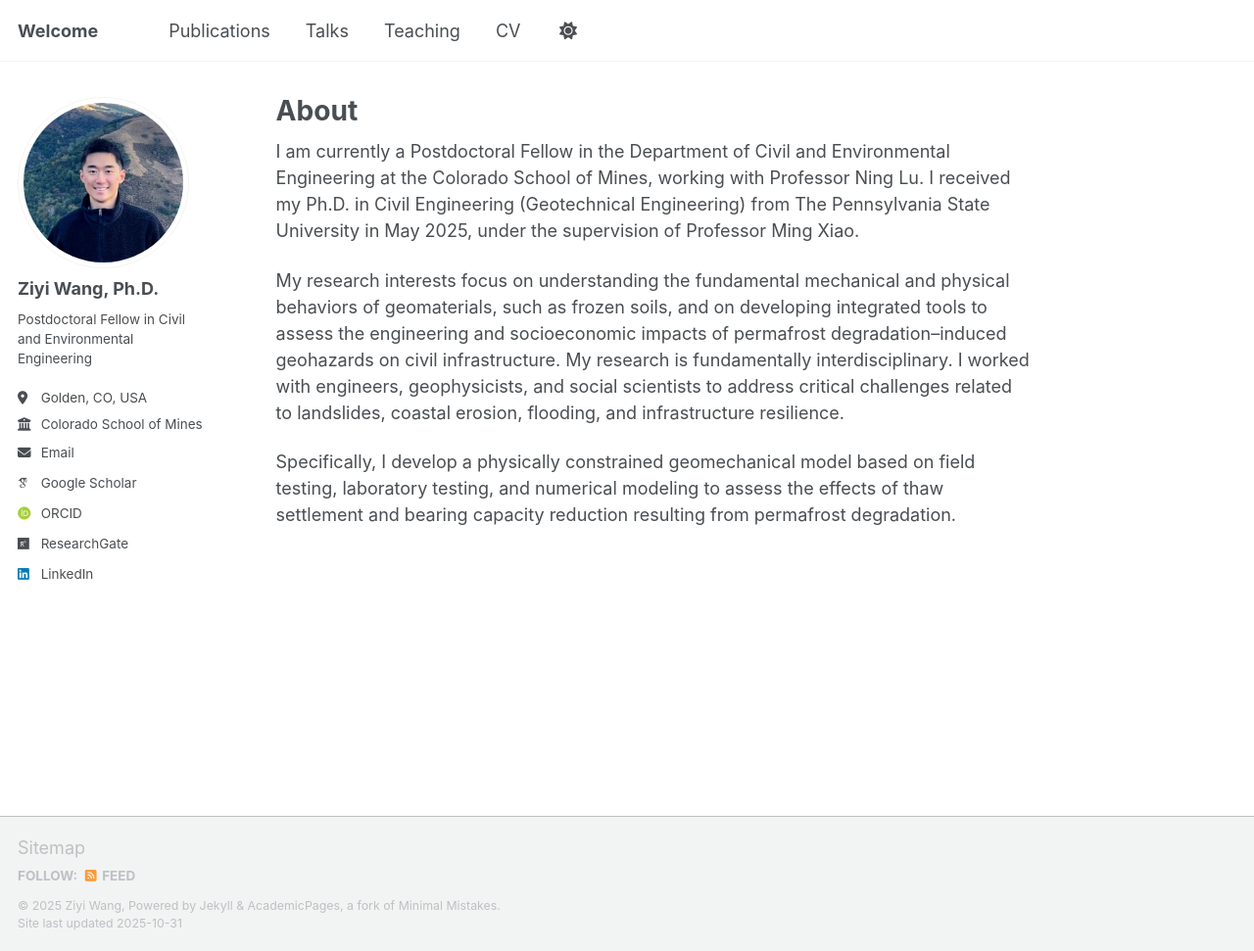
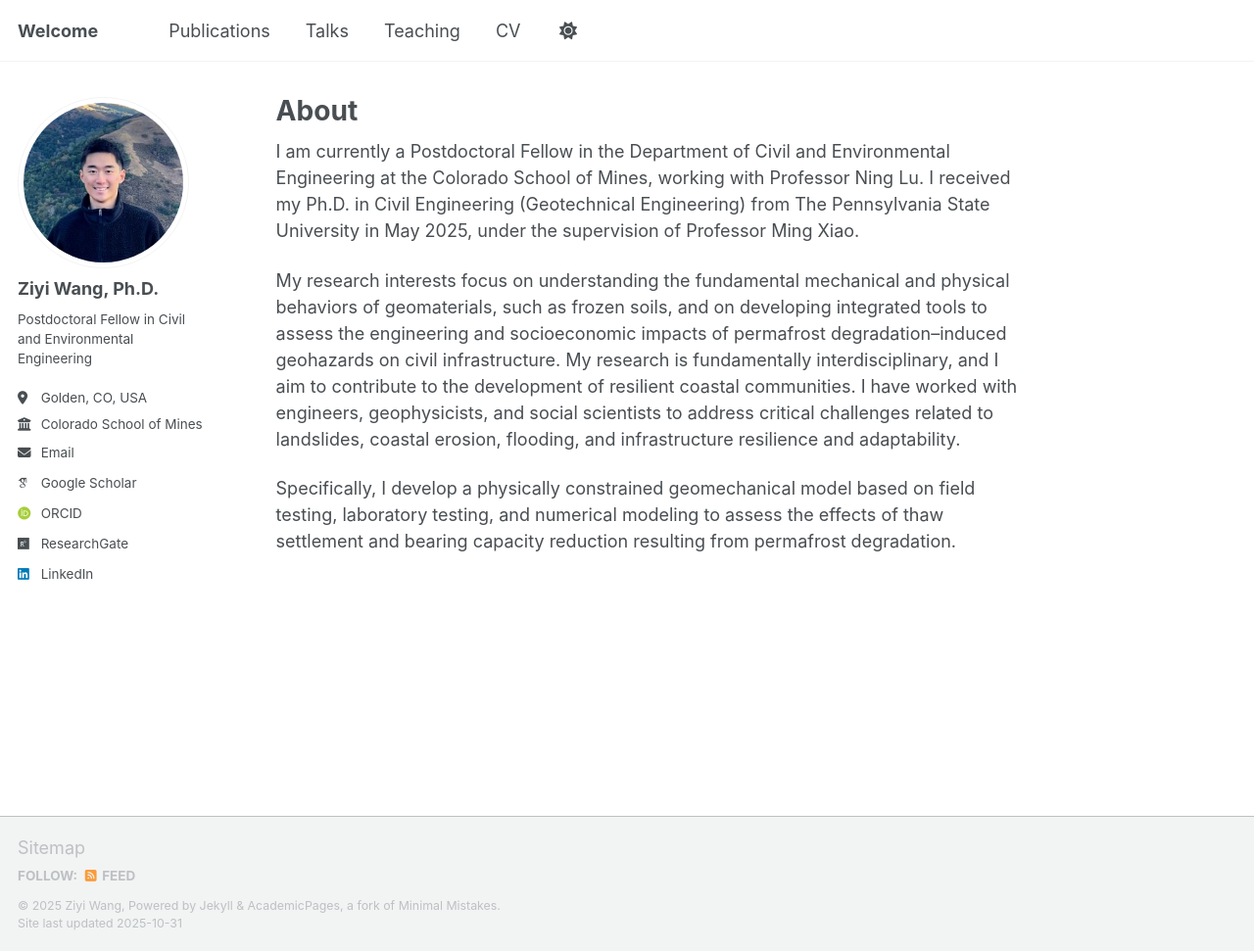
Before and after one commit to ziyiwang-ce/ziyiwang-ce.github.io, a Jekyll site: the page built from _pages/about.md, in a window 1280 px wide and 971 px high. Shown: the whole window at 98% size. Built offline with Jekyll 4.4.1, drawn with Linux system fonts in a browser that asks for light colours; some web fonts are replaced; a script that is not in the unit is left out.

Commit message:
Update about.md

```diff
--- a/_pages/about.md
+++ b/_pages/about.md
@@ -9,6 +9,6 @@ redirect_from:
 
 I am currently a Postdoctoral Fellow in the Department of Civil and Environmental Engineering at the Colorado School of Mines, working with Professor Ning Lu. I received my Ph.D. in Civil Engineering (Geotechnical Engineering) from The Pennsylvania State University in May 2025, under the supervision of Professor Ming Xiao.
 
-My research interests focus on understanding the fundamental mechanical and physical behaviors of geomaterials, such as frozen soils, and on developing integrated tools to assess the engineering and socioeconomic impacts of permafrost degradation–induced geohazards on civil infrastructure. My research is fundamentally interdisciplinary. I worked with engineers, geophysicists, and social scientists to address critical challenges related to landslides, coastal erosion, flooding, and infrastructure resilience.
+My research interests focus on understanding the fundamental mechanical and physical behaviors of geomaterials, such as frozen soils, and on developing integrated tools to assess the engineering and socioeconomic impacts of permafrost degradation–induced geohazards on civil infrastructure. My research is fundamentally interdisciplinary, and I aim to contribute to the development of resilient coastal communities. I have worked with engineers, geophysicists, and social scientists to address critical challenges related to landslides, coastal erosion, flooding, and infrastructure resilience and adaptability.
 
 Specifically, I develop a physically constrained geomechanical model based on field testing, laboratory testing, and numerical modeling to assess the effects of thaw settlement and bearing capacity reduction resulting from permafrost degradation.
```
